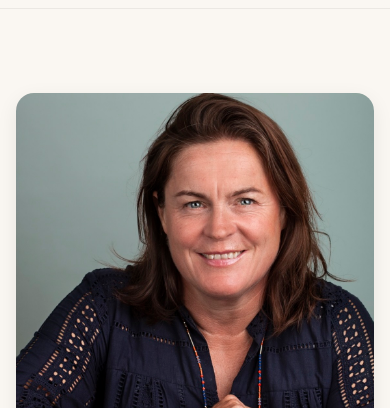
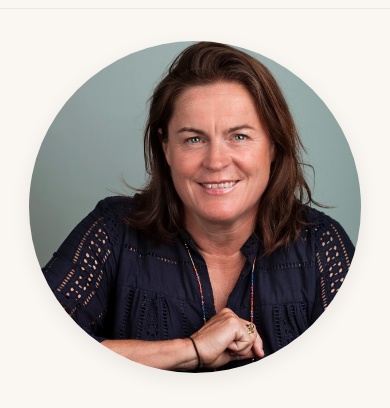
Before and after one commit to JensHaugaard1/linehaugaard, a plain HTML site: page index.html in a window 390 px wide. Shown: the part 60-468 px from the top of the page. Drawn offline with Linux system fonts and the light colour scheme.

Commit message:
Add files via upload

```diff
--- a/index.html
+++ b/index.html
@@ -43,7 +43,7 @@
         </div>
         <div class="hero-photo-wrap">
           <!-- Replace with a real image if you like: <img src="portrait.jpg" ...> -->
-          <img class="hero-photo" src="portrait.jpg",svg xmlns='http://www.w3.org/2000/svg' width='720px' height='375px'><rect width='100%' height='100%' fill='%23E8DED2'/><text x='50%' y='50%' dominant-baseline='middle' text-anchor='middle' font-size='20' fill='%232F3E46'>
+          <img class="hero-photo" src="portrait.jpg",svg xmlns='http://www.w3.org/2000/svg' width='720px' height='720px'><rect width='100%' height='100%' fill='%23E8DED2'/><text x='50%' y='50%' dominant-baseline='middle' text-anchor='middle' font-size='20' fill='%232F3E46'>
         </div>
       </div>
     </section>
--- a/styles.css
+++ b/styles.css
@@ -20,7 +20,15 @@ h1{font-size:clamp(32px,5vw,56px);line-height:1.05;margin:0 0 12px;letter-spacin
 .lead{font-size:clamp(16px,2.2vw,20px);color:var(--slate);margin:0 0 18px}
 .meta{color:var(--slate);opacity:.9;margin-top:10px;font-size:14px}
 .hero-actions{display:flex;gap:12px;flex-wrap:wrap;margin-top:8px}
-.hero-photo{width:100%;max-width:420px;border-radius:18px;box-shadow:var(--shadow);display:block;object-fit:cover}
+.hero-photo {
+  width: 375px;              /* fast størrelse så den kan være perfekt cirkel */
+  height: 375px;
+  border-radius: 50%;        /* gør billedet cirkulært */
+  object-fit: cover;         /* zoomer beskæring så det fylder cirklen pænt */
+  box-shadow: var(--shadow);
+  display: block;
+  margin: 0 auto;            /* centrerer billedet */
+}
 .btn-primary{display:inline-block;padding:12px 18px;background:var(--sage);color:var(--white);border-radius:12px;text-decoration:none;font-weight:600;box-shadow:var(--shadow)}
 .btn-primary:hover{filter:brightness(.95)}
 .btn-ghost{display:inline-block;padding:12px 18px;background:transparent;color:var(--forest);border-radius:12px;text-decoration:none;border:1px solid rgba(0,0,0,.1)}
@@ -103,3 +111,25 @@ html {
   /* Brand + toggle i række, skjul desktop-gap */
   .container.nav { gap: 12px; }
 }
+
+/* --- Mobile adjustments for hero section --- */
+@media (max-width: 720px) {
+  /* mindre luft over billedet */
+  .hero {
+    padding-top: 32px; /* tidligere 84px – justeret */
+    margin-bottom: -44px;
+  }
+
+  /* billedet større på mobil */
+  .hero-photo {
+    width: 85svw;      /* større cirkel end desktop */
+    height: 85svw;
+  }
+
+  /* lidt tættere på teksten */
+  .hero-photo-wrap {
+    margin-bottom: 16px;
+  }
+
+
+}
```
